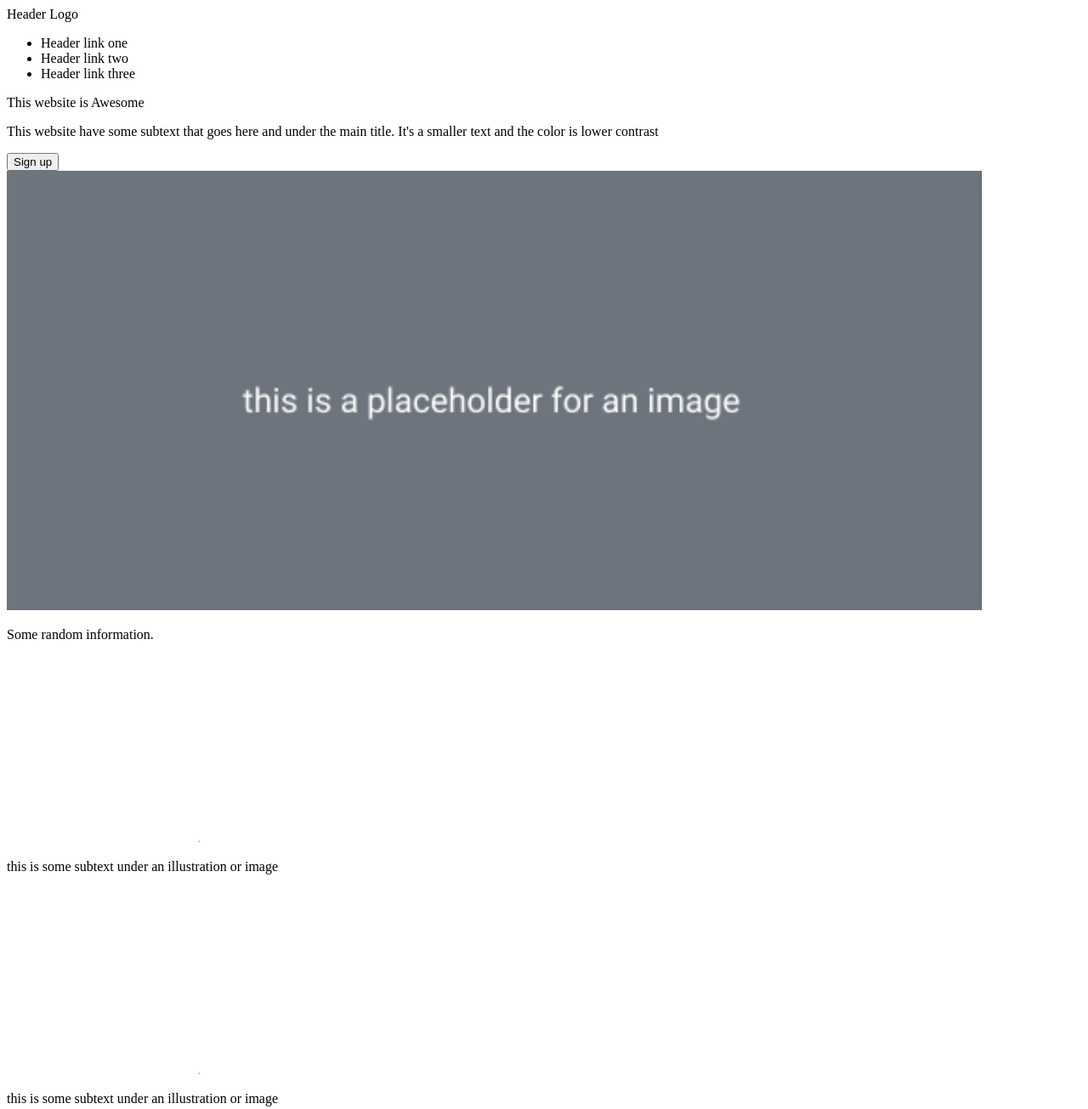
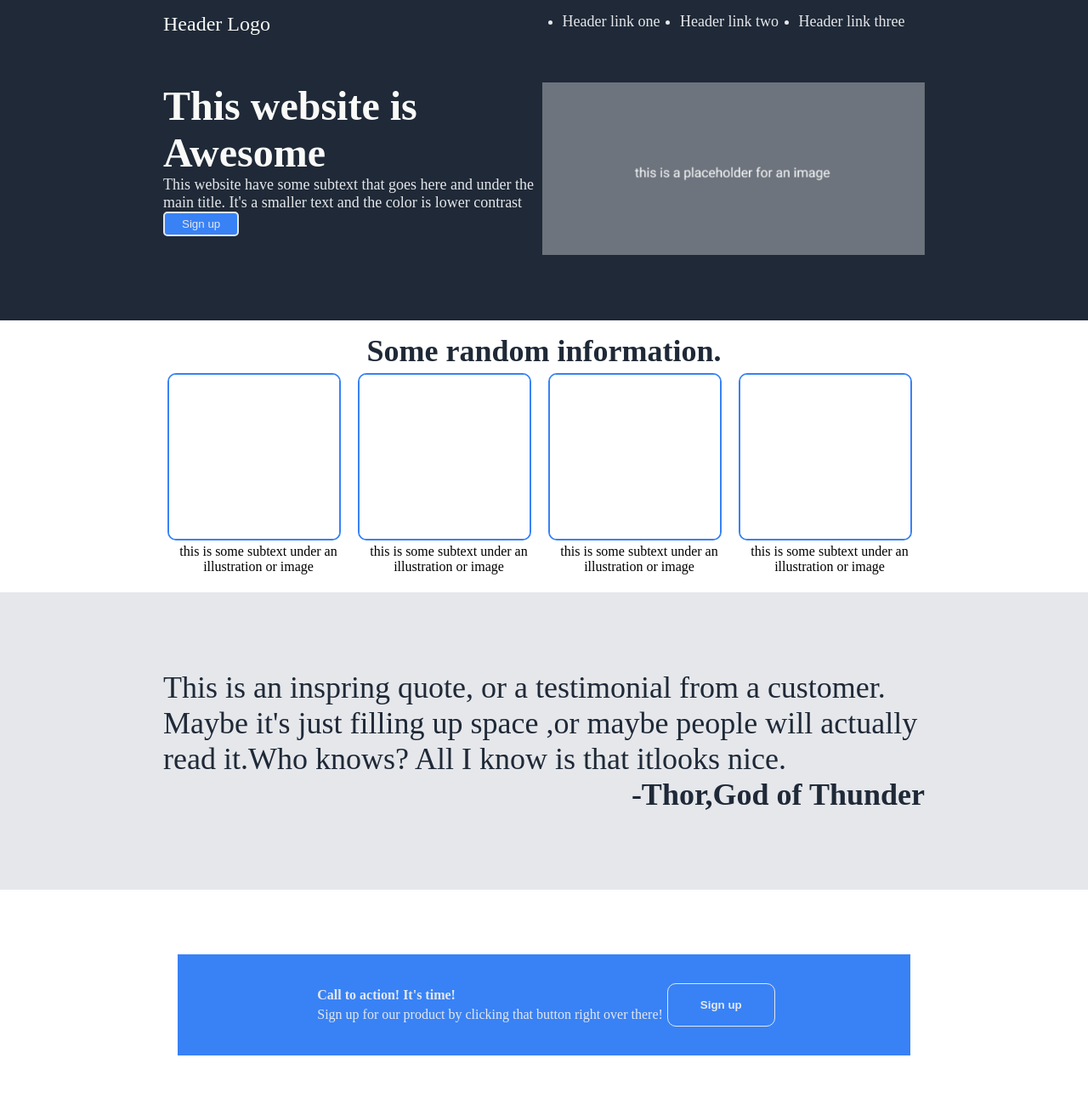
Before and after one commit to Habeebakhatoon18/Odin_project, a plain HTML site: page Landing_page_project2/index.html in a window 1280 px wide. Shown: the top 1305 px of the page at 85% size. Drawn offline with Linux system fonts and the light colour scheme.

Commit message:
Completing the project 2

```diff
--- a/Landing_page_project2/index.html
+++ b/Landing_page_project2/index.html
@@ -9,9 +9,9 @@
 </head>
 
 <body>
-    <div class="hero"></div>
+    <div class="hero">
     <header>
-        <div>Header Logo</div>
+        <div class="logo">Header Logo</div>
         <div>
             <ul>
                 <li>Header link one</li>
@@ -22,19 +22,22 @@
     </header>
 
     <main>
-        <section class="section1">
+        <section >
+            <div class="section1">
             <div>
-                <p>This website is Awesome</p>
+                <p class="bold">This website is Awesome</p>
                 <p>This website have some subtext that goes here and under the main title. It's a smaller text and the
                     color is lower contrast</p>
-                <button>Sign up</button>
+                <button class="firstSign">Sign up</button>
             </div>
             <div><img src="Main_img.png" alt="Image"></div>
+        </div>
         </section>
         </div>
 
-        <section class="section2">
-            <p>Some random information.</p>
+        <section >
+            <div class="section2">
+            <p class="info">Some random information.</p>
             <div class="flexbox">
                 <div class="card">
                     <img src="card_img.png" alt="card image">
@@ -53,20 +56,28 @@
                     <p>this is some subtext under an illustration or image</p>
                 </div>
             </div>
+        </div>
         </section>
 
         <section class="section3">
+            <div >
             <p>This is an inspring quote, or a testimonial from a customer. Maybe it's just filling up space ,or maybe
                 people will actually read it.Who knows? All I know is that itlooks nice.</p>
             <p class="author">-Thor,God of Thunder</p>
+        </div>
         </section>
 
-        <section class="section4">
+        <section class="section4" >
+
             <div class ="lastbox">
-                <p>Call to action! It's time!</p>
+
+                <div>
+                <p class="call">Call to action! It's time!</p>
                 <p>Sign up for our product by clicking that button right over there!</p>
-                <button>Sign up</button>
-            </div>
+    </div>
+                <button class="lastSign">Sign up</button>
+       </div>
+       <div></div>
         </section>
     </main>
     <footer>
--- a/Landing_page_project2/style.css
+++ b/Landing_page_project2/style.css
@@ -0,0 +1,115 @@
+*{
+margin: 0;
+padding: 0;
+}
+.hero ,footer{
+    background-color: #1F2937;
+    font-size: 18px;
+    color:#E5E7EB;
+}
+.firstSign{
+    background-color: #3882F6;
+    color:#E5E7EB;
+    border: 2px solid ;
+    border-radius: 5px;
+    padding: 5px 20px;
+}
+section{
+    height:40vh ;
+}
+.hero ul{
+    width: 450px;
+    display: flex;
+    justify-content: space-evenly;
+}
+.bold{
+    font-size: 48px;
+    font-weight: bolder;
+    color: #F9FAF8;
+}
+.logo{
+    font-size: 24px;
+    color: #F9FAF8;
+}
+.info{
+    font-size: 36px;
+    font-weight: bolder;
+    color: #1F2937;
+}
+.section3{
+    height: inherit;
+    background-color:#E5E7EB;
+    font-size: 36px;
+    font-style: light italic;
+    color: #1F2937;
+    display: flex;
+    justify-content: center;
+    align-items: center;
+}
+header{
+    display: flex;
+justify-content: space-between;
+padding: 15px 15%;
+}
+.section1{
+    display: flex;
+    padding: 40px 15%;
+}
+.section1 img{
+    width: 450px;
+}
+.flexbox{
+    display: flex;
+}
+footer p, .section2 p{
+      text-align: center;
+}
+.lastbox{
+    background-color: #3882F6;
+    color:#E5E7EB;
+    display: flex;
+    top: 30px;
+    padding: 34px 159px;;
+    justify-content: space-between;
+
+}
+.card img{
+    border: 2px solid #3882F6;
+    border-radius: 10px;
+    width: 200px;
+}
+.card{
+    margin: 5px;
+}
+.section2 ,.section3,.section4{
+    padding: 15px 15%;
+    height: 40vh;
+}
+.section4{
+    height: 30vh;
+    display: flex;
+    justify-content: center;
+    align-items: center;
+
+}
+.content{
+    padding: 15px;
+}
+.author{
+    text-align: end;
+    font-weight: bold;
+}
+.call {
+    font-weight: bolder;
+}
+.lastSign{
+    border: 1px solid #E5E7EB;
+    background-color: #3882F6;
+    color:#E5E7EB;
+    padding: 15px 38px;
+    border-radius: 10px;
+    font-weight: 700;
+}
+.lastbox p{
+    margin: 5px;
+}
```
